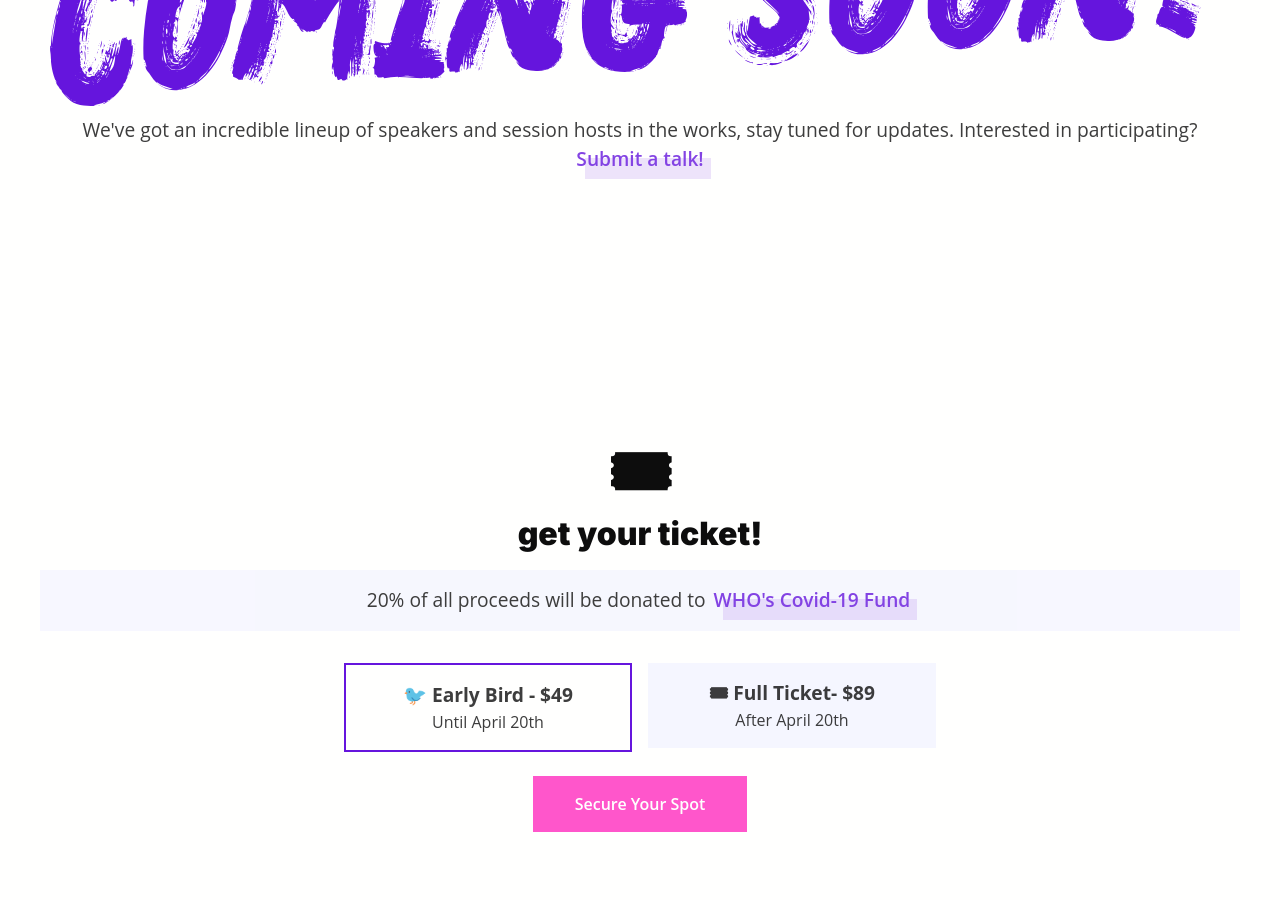
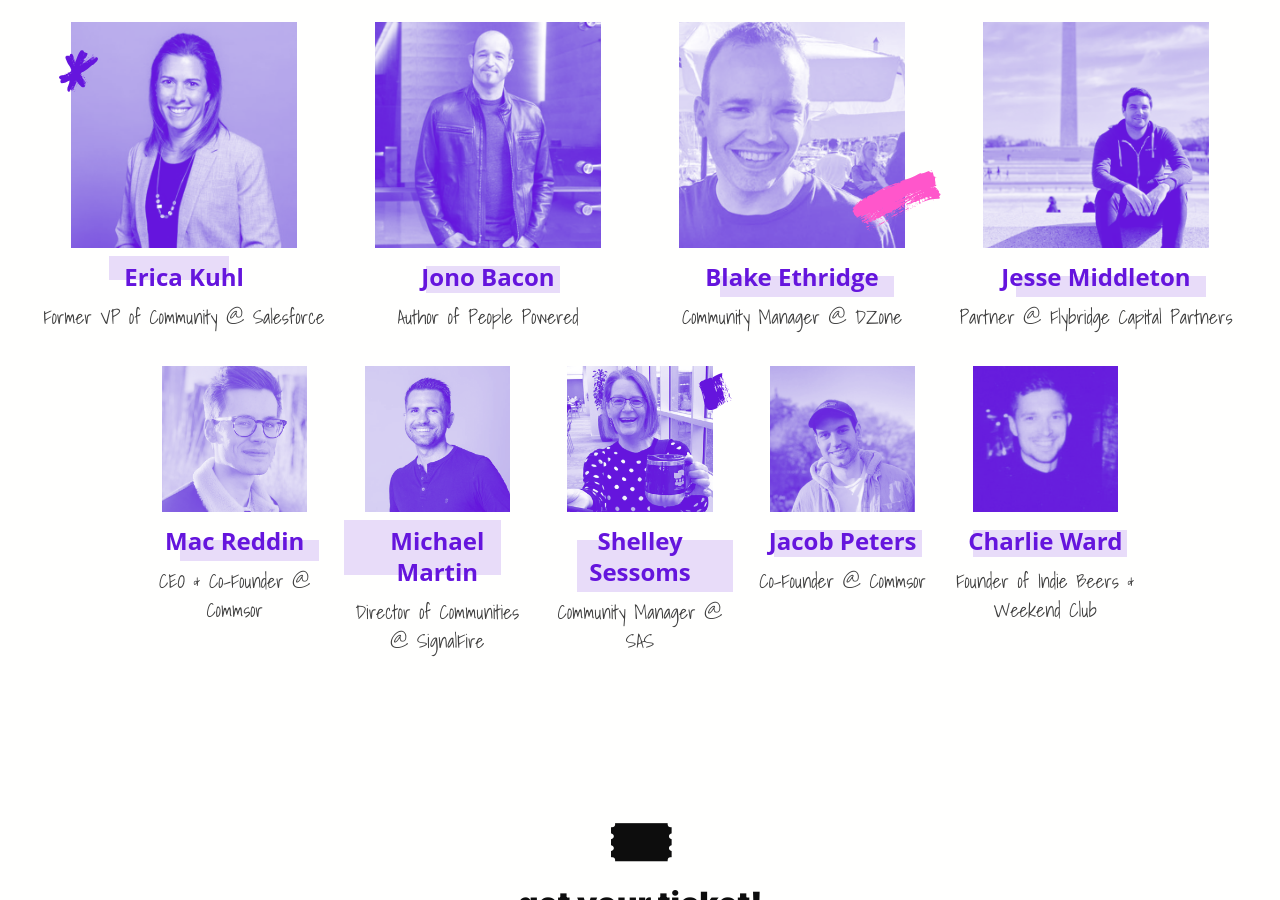
Before and after one commit to stijnvc/holo-alfa, a Jekyll site: the page built from summit.html, in a window 1280 px wide and 900 px high, scrolled down 2286 px. Built offline with Jekyll 4.4.1, drawn with Linux system fonts in a browser that asks for light colours; nearby versions of some CDN libraries; some web fonts are replaced; comment, search, counter and statistics services are not loaded.

Commit message:
Add speakers section

```diff
--- a/summit.html
+++ b/summit.html
@@ -82,27 +82,16 @@ description: A gathering of community builders helping each other navigate the w
 
       <div class="column col-12 mt-32 mb-8 text-center">
         <h2 class="sigmar mb-16">speakers + schedule</h2>
-        <img style="width: 100%; transform: rotate(-3deg);" src="/assets/summit/coming-soon.svg"/>
-        <p class="text-large mt-8 mb-64">We've got an incredible lineup of speakers and session hosts in the works, stay tuned for updates. Interested in participating? <a href="https://commsor.typeform.com/to/wzFyNR" target="_blank" class="offset-link">Submit a talk!</a></p>
+        <!--<img style="width: 100%; transform: rotate(-3deg);" src="/assets/summit/coming-soon.svg"/>-->
+        <p class="text-large mt-8">We've got an incredible lineup of speakers and session hosts in the works, stay tuned for updates. Interested in participating? <a href="https://commsor.typeform.com/to/wzFyNR" target="_blank" class="offset-link">Submit a talk!</a></p>
       </div>
-      <!--<div class="columns speakers">
+      <div class="columns speakers">
         <div class="column col-3 col-md-4 col-sm-12 text-center my-4">
           <div style="width: 80%; margin: 0 10%;" class="text-center">
-            <a href="#" target="_blank"">
+            <a href="https://twitter.com/ericakuhl/" target="_blank"">
               <div class="speaker-image">
-                <img class="offset-2" style="width: 100%;" src="assets/summit/speakers/mac-reddin.png"/>
+                <img class="offset-2" style="width: 100%;" src="assets/summit/speakers/erica-kuhl.png"/>
                 <img class="p-absolute" style="left: -10px; top:30px" src="assets/summit/asterix-purple.svg"/>
-              </div>
-            </a>
-          </div>
-          <h4 class="speaker-title s-1">Mac Reddin</h4>
-          <p class="m-0 rock-salt text-large">CEO & Co-Founder @ Commsor</p>
-        </div>
-        <div class="column col-3 col-md-4 col-sm-12 text-center my-4">
-          <div style="width: 80%; margin: 0 10%;" class="text-center">
-            <a href="#" target="_blank"">
-              <div class="speaker-image">
-                <img class="offset-2" style="width: 100%;" src="https://pbs.twimg.com/profile_images/1017547076131885057/RSedct3B_400x400.jpg"/>
               </div>
             </a>
           </div>
@@ -111,7 +100,18 @@ description: A gathering of community builders helping each other navigate the w
         </div>
         <div class="column col-3 col-md-4 col-sm-12 text-center my-4">
           <div style="width: 80%; margin: 0 10%;" class="text-center">
-            <a href="#" target="_blank"">
+            <a href="https://twitter.com/jonobacon" target="_blank"">
+              <div class="speaker-image">
+                <img class="offset-2" style="width: 100%;" src="assets/summit/speakers/jono-bacon.png"/>
+              </div>
+            </a>
+          </div>
+          <h4 class="speaker-title s-3">Jono Bacon</h4>
+          <p class="m-0 rock-salt text-large">Author of People Powered</p>
+        </div>
+        <div class="column col-3 col-md-4 col-sm-12 text-center my-4">
+          <div style="width: 80%; margin: 0 10%;" class="text-center">
+            <a href="https://twitter.com/NeedSampleCode" target="_blank"">
               <div class="speaker-image">
                 <img class="offset-2" style="width: 100%;" src="assets/summit/speakers/blake-ethridge.png"/>
                 <img class="p-absolute" style="width: 25%; right: -20px; bottom:10px; transform: rotate(45deg)" src="assets/summit/stroke-pink.svg"/>
@@ -123,16 +123,27 @@ description: A gathering of community builders helping each other navigate the w
         </div>
         <div class="column col-3 col-md-4 col-sm-12 text-center my-4">
           <div style="width: 80%; margin: 0 10%;" class="text-center">
-            <a href="#" target="_blank"">
+            <a href="https://twitter.com/srcasm" target="_blank"">
               <div class="speaker-image">
-                <img class="offset-2" style="width: 100%;" src="https://pbs.twimg.com/profile_images/1009799718245826561/hA1ry8WK_400x400.jpg"/>
+                <img class="offset-2" style="width: 100%;" src="assets/summit/speakers/jesse-middleton.png"/>
               </div>
             </a>
           </div>
-          <h4 class="speaker-title s-3">Jono Bacon</h4>
-          <p class="m-0 rock-salt text-large">Author of People Powered</p>
+          <h4 class="speaker-title s-1">Jesse Middleton</h4>
+          <p class="m-0 rock-salt text-large">Partner @ Flybridge Capital Partners</p>
         </div>
-        <div class="column col-3 col-md-4 col-sm-12 text-center my-4">
+        <div class="column col-2 col-md-4 col-sm-6 text-center my-4 col-ml-auto">
+          <div style="width: 80%; margin: 0 10%;" class="text-center">
+            <a href="https://twitter.com/TheTeaGuns/" target="_blank"">
+              <div class="speaker-image">
+                <img class="offset-2" style="width: 100%;" src="assets/summit/speakers/mac-reddin.png"/>
+              </div>
+            </a>
+          </div>
+          <h4 class="speaker-title s-1">Mac Reddin</h4>
+          <p class="m-0 rock-salt text-large">CEO & Co-Founder @ Commsor</p>
+        </div>
+        <div class="column col-2 col-md-4 col-sm-6 text-center my-4">
           <div style="width: 80%; margin: 0 10%;" class="text-center">
             <a href="#" target="_blank"">
               <div class="speaker-image">
@@ -143,12 +154,45 @@ description: A gathering of community builders helping each other navigate the w
           <h4 class="speaker-title s-2">Michael Martin</h4>
           <p class="m-0 rock-salt text-large">Director of Communities @ SignalFire</p>
         </div>
-
-        <div class="column col-12 mt-32 mb-8 text-center">
+        <div class="column col-2 col-md-4 col-sm-6 text-center my-4">
+          <div style="width: 80%; margin: 0 10%;" class="text-center">
+            <a href="https://twitter.com/SSessoms" target="_blank"">
+              <div class="speaker-image">
+                <img class="offset-2" style="width: 100%;" src="/assets/summit/speakers/shelly-sessoms.png"/>
+                <img class="p-absolute" style="width: 25%; right: -20px; top:10px; transform: rotate(45deg)" src="assets/summit/stroke-sm-purple.svg"/>
+              </div>
+            </a>
+          </div>
+          <h4 class="speaker-title s-1">Shelley Sessoms</h4>
+          <p class="m-0 rock-salt text-large">Community Manager @ SAS</p>
+        </div>
+        <div class="column col-2 col-md-4 col-sm-6 text-center my-4">
+          <div style="width: 80%; margin: 0 10%;" class="text-center">
+            <a href="https://twitter.com/j__cub" target="_blank"">
+              <div class="speaker-image">
+                <img class="offset-2" style="width: 100%;" src="/assets/summit/speakers/jacob-peters.png"/>
+              </div>
+            </a>
+          </div>
+          <h4 class="speaker-title s-3">Jacob Peters</h4>
+          <p class="m-0 rock-salt text-large">Co-Founder @ Commsor</p>
+        </div>
+        <div class="column col-2 col-md-4 col-sm-6 text-center my-4 col-mr-auto">
+          <div style="width: 80%; margin: 0 10%;" class="text-center">
+            <a href="https://twitter.com/charlierward" target="_blank"">
+              <div class="speaker-image">
+                <img class="offset-2" style="width: 100%;" src="/assets/summit/speakers/charlie-ward.png"/>
+              </div>
+            </a>
+          </div>
+          <h4 class="speaker-title s-3">Charlie Ward</h4>
+          <p class="m-0 rock-salt text-large">Founder of Indie Beers & Weekend Club</p>
+        </div>
+        <!--<div class="column col-12 mt-32 mb-8 text-center">
           <h2 class="sigmar">partners</h2>
-        </div>
+        </div>-->
       </div>
-    </div>-->
+    </div>
     <div class="columns">
       <div class="column col-12 mb-8 text-center">
         <h1 class="mb-0" style="font-size: 4em;">🎟</h1>
```
Also changed, not shown: assets/summit/speakers/charlie-ward.png (added), assets/summit/speakers/erica-kuhl.png (added), assets/summit/speakers/jacob-peters.png (added), assets/summit/speakers/jesse-middleton.png (added), assets/summit/speakers/jono-bacon.png (added), assets/summit/speakers/michael-martin.png, assets/summit/speakers/shelly-sessoms.png (added), assets/summit/stroke-sm-purple.svg (added).
